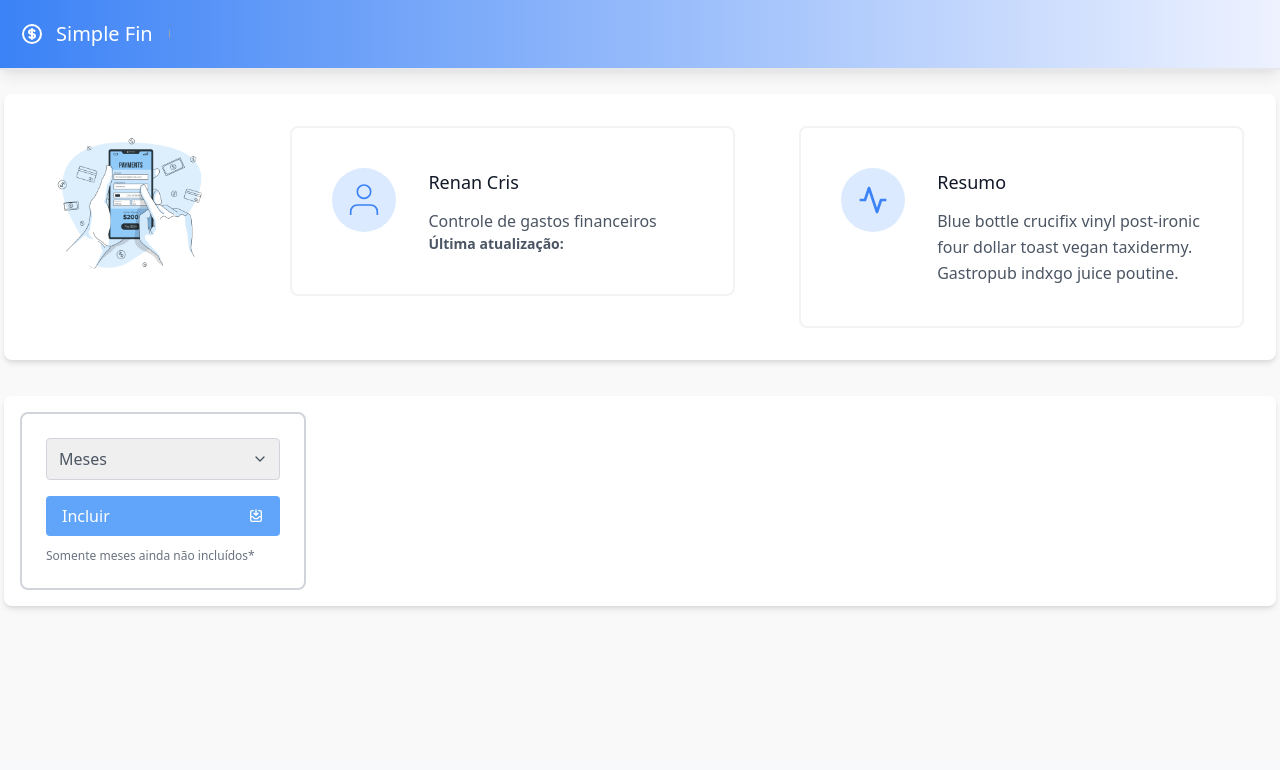
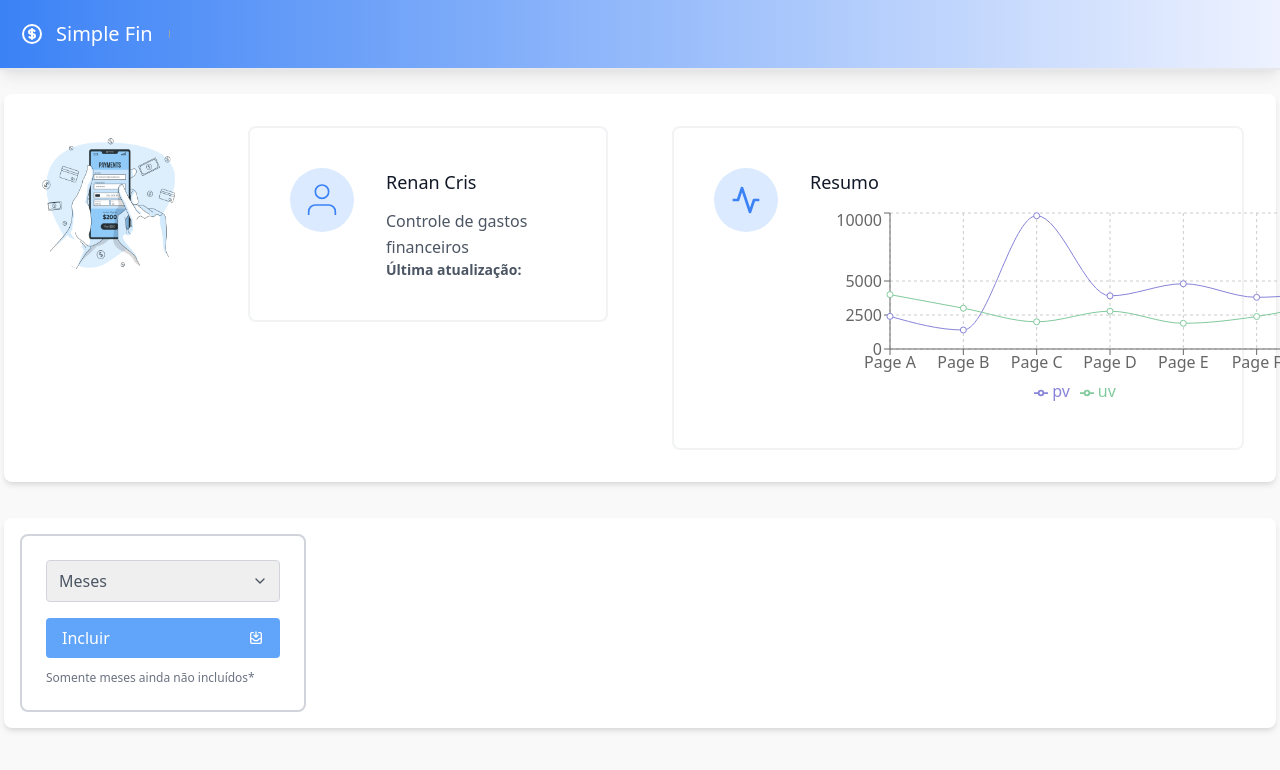
Before and after one commit to RenanCris/simple-fin, a React (Create React App) app: page / in a window 1280 px wide. Shown: the top 770 px of the page. Built offline with nearby package versions, Linux system fonts and the light colour scheme.

Commit message:
reactcharts iniciado

```diff
--- a/package.json
+++ b/package.json
@@ -26,6 +26,7 @@
     "react-number-format": "^4.7.3",
     "react-redux": "^7.2.0",
     "react-scripts": "4.0.3",
+    "recharts": "^2.1.2",
     "tailwindcss": "npm:@tailwindcss/postcss7-compat@^2.2.9",
     "typescript": "~4.1.5",
     "uuid": "^8.3.2"
--- a/src/app/resumo-valores/Resumo.tsx
+++ b/src/app/resumo-valores/Resumo.tsx
@@ -1,10 +1,57 @@
 import React, { ReactElement } from 'react'
+import { LineChart, Line, XAxis, YAxis, CartesianGrid, Tooltip, Legend, ResponsiveContainer } from 'recharts';
 
 interface Props {
 
 }
 
 export default function Resumo(data: Props): ReactElement {
+
+    const dados = [
+        {
+          name: 'Page A',
+          uv: 4000,
+          pv: 2400,
+          amt: 2400,
+        },
+        {
+          name: 'Page B',
+          uv: 3000,
+          pv: 1398,
+          amt: 2210,
+        },
+        {
+          name: 'Page C',
+          uv: 2000,
+          pv: 9800,
+          amt: 2290,
+        },
+        {
+          name: 'Page D',
+          uv: 2780,
+          pv: 3908,
+          amt: 2000,
+        },
+        {
+          name: 'Page E',
+          uv: 1890,
+          pv: 4800,
+          amt: 2181,
+        },
+        {
+          name: 'Page F',
+          uv: 2390,
+          pv: 3800,
+          amt: 2500,
+        },
+        {
+          name: 'Page G',
+          uv: 3490,
+          pv: 4300,
+          amt: 2100,
+        },
+      ];
+
     return (
         <div className="p-8 lg:w-1/2 md:w-1/2">
             <div className="flex border-2 rounded-lg border-gray-200 border-opacity-50 p-10 sm:flex-row flex-col">
@@ -15,7 +62,25 @@
                 </div>
                 <div className="flex-grow">
                     <h2 className="text-gray-900 text-lg title-font font-medium mb-3">Resumo</h2>
-                    <p className="leading-relaxed text-base">Blue bottle crucifix vinyl post-ironic four dollar toast vegan taxidermy. Gastropub indxgo juice poutine.</p>
+                    <LineChart
+                        width={550}
+                        height={200}
+                        data={dados}
+                        margin={{
+                            top: 5,
+                            right: 30,
+                            left: 20,
+                            bottom: 5,
+                        }}
+                        >
+                            <CartesianGrid strokeDasharray="3 3" />
+                            <XAxis dataKey="name" />
+                            <YAxis />
+                            <Tooltip />
+                            <Legend />
+                            <Line type="monotone" dataKey="pv" stroke="#8884d8" activeDot={{ r: 8 }} />
+                            <Line type="monotone" dataKey="uv" stroke="#82ca9d" />
+                        </LineChart>
                 </div>
             </div>
         </div>
```
Also changed, not shown: 1 other file (tests, documents, lock files or other folders).
